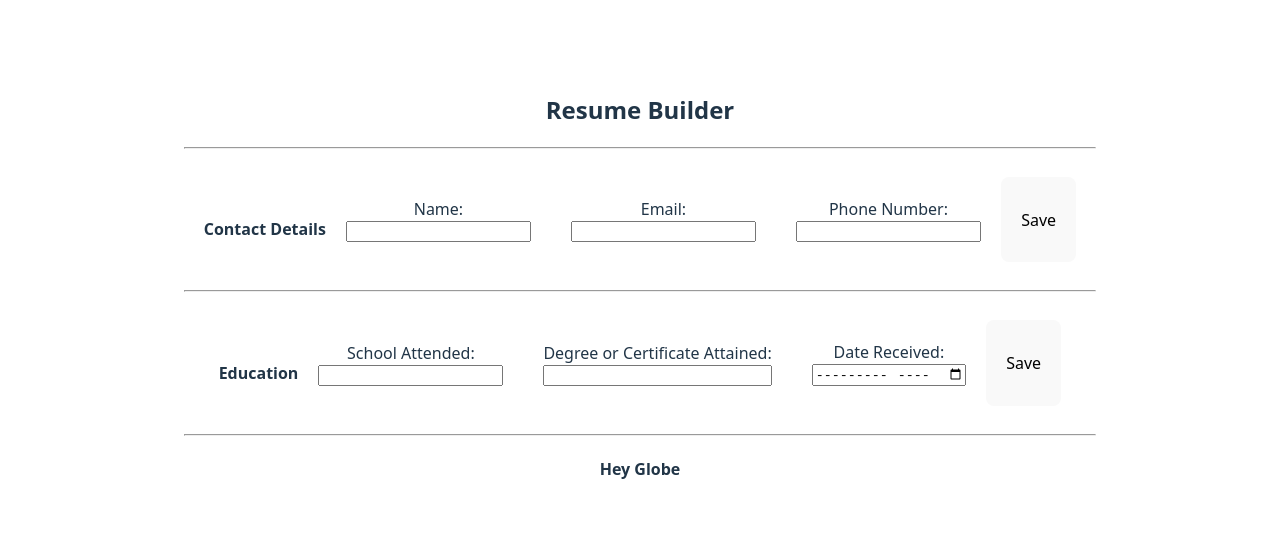
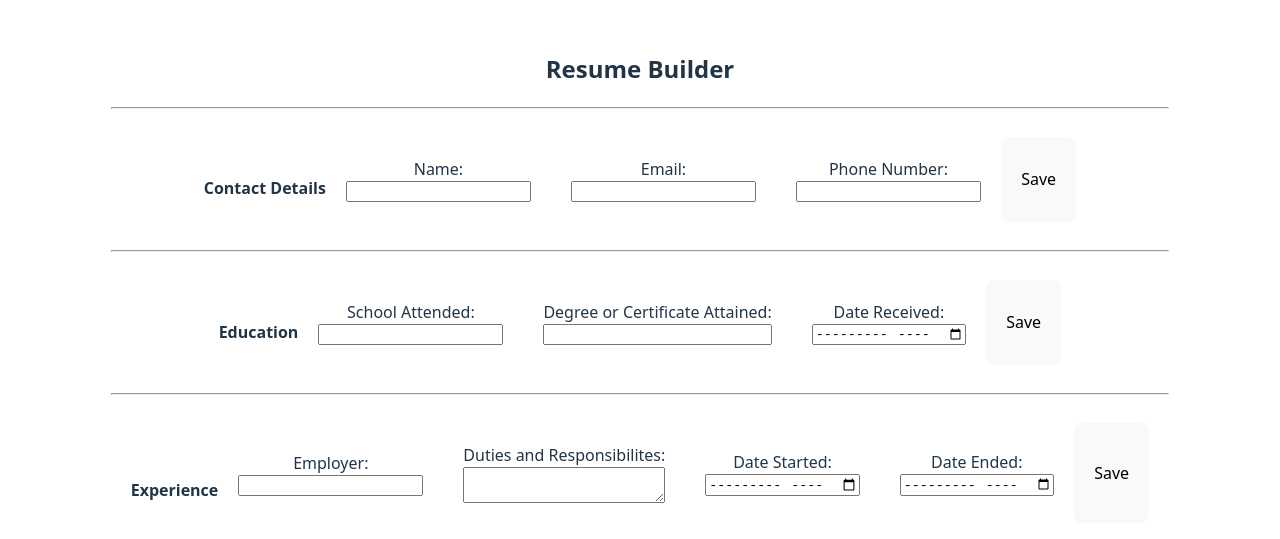
Before and after one commit to mkrell23/odin-CV-Webpage, a React (Vite) app: page / in a window 1280 px wide. Shown: the part 113-652 px from the top of the page. Built offline with nearby package versions, Linux system fonts and the light colour scheme.

Commit message:
Experience Section working like others

```diff
--- a/src/components/experience.jsx
+++ b/src/components/experience.jsx
@@ -1,9 +1,107 @@
+import { useState } from "react"
+
 export default function Experience(){
 
+    const [ employer, setEmployer ] = useState('')
+    const [ startDate, setStartDate ] = useState('')
+    const [ endDate, setEndDate ] = useState('')
+    const [ duties, setDuties ] = useState('')
+    const [ experience, setExperience ] = useState([])
+
+    function onSubmit(e){
+        e.preventDefault();
+        e.stopPropagation();
+        setEmployer('')
+        setStartDate('')
+        setEndDate('')
+        setDuties('')
+        const newExperience = { employer, startDate, endDate, duties }
+        setExperience([ ...experience, newExperience])
+    }
+
+    //TODO: refactor into own component?
+    function displayExperience(){
+        return experience.map( (entry, i) => {
+            return (
+                <tr key={i} entry={i}>
+                    <td>{entry.employer}</td>
+                    <td>{entry.startDate}</td>
+                    <td>{entry.endDate}</td>
+                    <td>{entry.duties}</td>
+                    <td> <button level={i} onClick={editForm}>Edit</button> </td>
+                </tr>
+                    )
+        })
+    }
+
+    function editForm(e){
+        const newExperience = { employer, startDate, endDate, duties }
+        const currentExperienceNumber = e.target.parentElement.parentElement.attributes.entry.value
+        const currentExperience = experience[currentExperienceNumber]
+        const currentExperienceRemoved = experience.filter( (contact, i) => {
+            if (i != currentExperienceNumber){
+                return contact
+            }
+        })
+        newExperience.employer == "" ? setExperience([...currentExperienceRemoved]) : setExperience([...currentExperienceRemoved, newExperience])
+        setEmployer(currentExperience.employer)
+        setStartDate(currentExperience.startDate)
+        setEndDate(currentExperience.endDate)
+        setDuties(currentExperience.duties)
+    }
+
+    const experienceHistory = displayExperience()
 
     return(
         <>
-        <h4>Hey Globe</h4>
+        <form  onSubmit={ onSubmit }>
+            <h4 className='formTitle'>Experience</h4>
+            <label>
+                Employer: {' '}
+                <input type="text" name="employer"
+                    value={employer}
+                    onChange={ e => setEmployer(e.target.value)}
+                />
+            </label>{' '}
+            <label>
+                Duties and Responsibilites: {' '}
+                <textarea type="text" name="duties"
+                    value={duties}
+                    onChange={ e => setDuties(e.target.value)}
+                ></textarea>
+            </label>{' '}
+            <label>
+                Date Started: {' '}
+                <input type="month" name="startDate"
+                    value={startDate}
+                    onChange={ e => setStartDate(e.target.value)}
+                />
+            </label>{' '}
+            <label>
+                Date Ended: {' '}
+                <input type="month" name="endDate"
+                    value={endDate}
+                    onChange={ e => setEndDate(e.target.value)}
+                />
+            </label>{' '}
+            <button>Save</button>
+        </form>
+        <div>
+            <table>
+                <thead>
+                    <tr>
+                        { experience.length > 0 && <th scope="col">Employer</th> }
+                        { experience.length > 0 && <th scope="col">Start Date</th>  }
+                        { experience.length > 0 && <th scope="col">End Date</th> }
+                        { experience.length > 0 && <th scope="col">Duties and Responsibilities</th> }
+                    </tr>
+                </thead>
+                <tbody>
+                    {experienceHistory}
+                </tbody>
+            </table>
+
+        </div>
         </>
     )
 }
```
Also changed, not shown: 1 other file (tests, documents, lock files or other folders).
